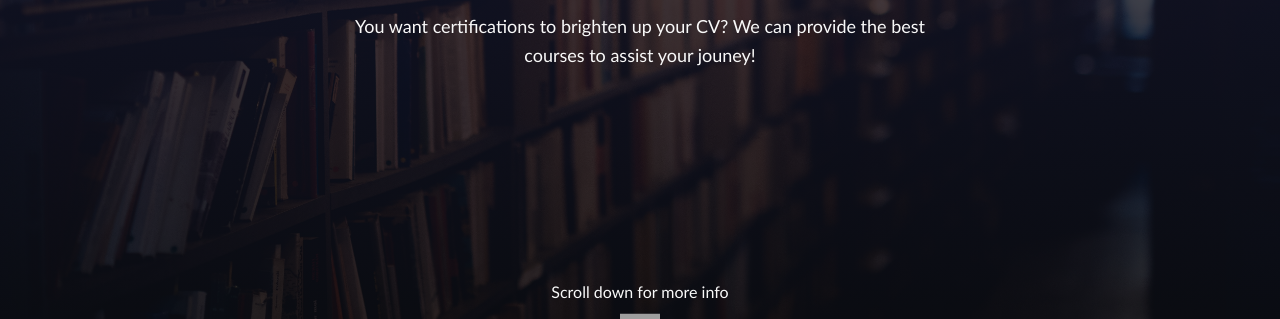
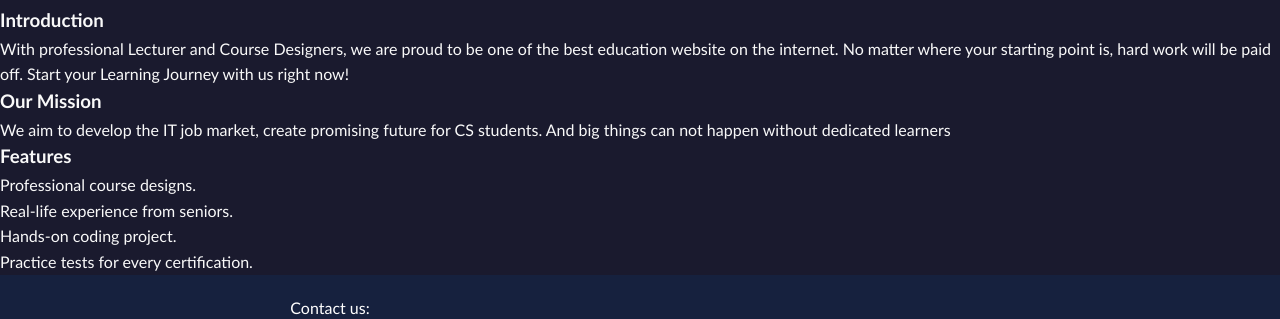
Before and after one commit to OpenHLE/Web-Project, a PHP site: page / in a window 1280 px wide. Shown: the part 429-748 px from the top of the page. Run offline with PHP 8.4, Linux system fonts and the light colour scheme; grey boxes are pictures that could not be loaded.

Commit message:
Update style.css

```diff
--- a/style/style.css
+++ b/style/style.css
@@ -31,6 +31,9 @@
     margin: 0 auto;
     top: 0;
     z-index: 1000;
+    justify-content: space-between;
+    display: flex;
+    align-items: center;
 }
 
 .navbar{
@@ -55,7 +58,7 @@
 
 header h1 {
     color: var(--light-gray);
-    font-size: 28px;
+    font-size: 23px;
 
 }
 nav {
@@ -69,7 +72,8 @@
     padding: 0;
 }
 nav ul li {
-    margin: 0 15px;
+    padding: 0 15px;
+    margin: 0 0;
     display: inline-block;
     position: relative;
 }
@@ -84,181 +88,76 @@
     z-index: 2;
 }
 
-.nav-highlight{
-    position: absolute;
-    top: 0;
-    left: 8px;
-    width: 85px;
-    height: 100%;
-    background-color: var(--accent-red);
-    border-radius: 8px;
-    transition: 0.3s ease-in-out;
-    z-index: 1;
+/*#home, #jobs, #apply, #abt{
+    display: flex;
+    margin: 0;
+    padding: 0;
+    border: 3px solid var(--accent-red);
+    width: 150%;
+    text-align: center;
+
+}
+*/
+
+
+/*------------------------FOOTER----------------------*/
+
+footer {
+    background-color: var(--navy-blue);
+    padding: 20px;
+    max-width: 2000px;
+    width: 100%;
+    margin: 0 auto;
+    display: flex;
+
+    align-items: center;
+    flex-wrap: wrap;
+    text-align: center;
+    color: white;
 }
 
-nav ul li:nth-child(1):hover ~ .nav-highlight {
-    transform: translateX(0px);
-    width: 85px; /* Adjust based on link width */
-}
-nav ul li:nth-child(2):hover ~ .nav-highlight {
-    transform: translateX(107px);
-    width: 85px;
-}
-nav ul li:nth-child(3):hover ~ .nav-highlight {
-    transform: translateX(220px);
-    width: 110px;
+
+
+
+
+.copyright{
+
+    align-self: flex-end;
+    position: absolute;
+    padding-bottom: 0px;
+    margin-bottom: 0px;
 }
 
-nav ul li:nth-child(4):hover ~ .nav-highlight {
-    transform: translateX(360px);
-    width: 80px;
-}
 
-/* Initial position for the active page */
-nav ul li .active ~ .nav-highlight {
-    transform: translateX(0px);
-    width: 80px;
-}
 
-/*------------------------HERO----------------------*/
-.hero {
-    height: 100vh; /* Full-screen height */
-    display: flex;
-    flex-direction: column;
+
+
+.contact{
+
+    width: 50%;
     justify-content: center;
-    align-items: center;
-    text-align: center;
-
-    color: var(--light-gray);
-    padding: 50px 20px;
-    position: relative;
-}
-.herobg {
-    position: absolute;
-    top: 0;
-    left: 0;
-    width: 100%;
-    height: 100%;
-    background: linear-gradient(to bottom, rgba(10, 10, 40, 0.7), rgba(0, 0, 0, 0.8)),
-                url("media/hero-bg.jpg") center/cover no-repeat;
-
-    animation-name: fadein;
-    animation-duration: 1.5s;
-}
-.herocontent{
-    position: relative;
 
 
 }
-.herocontent h1 {
-    font-size: 48px;
-    font-weight: bold;
-    text-transform: uppercase;
-    color: var(--accent-red);
-    opacity: 0;
-    animation: fadein2 1s ease forwards;
+
+.contact img{
+    filter: invert(80%);
+    margin: 2px;
+    transition: transform 0.3s;
 }
 
-.herocontent h2 {
-    font-size: 24px;
-    margin-top: 10px;
-    opacity: 0;
-    animation-delay: 1;
-    animation: fadein2 2s ease forwards;
+.contact img:hover {
+    transform: scale(1.2);
 }
 
-.herocontent p {
-    font-size: 18px;
-    max-width: 600px;
-    margin-top: 15px;
-    opacity: 0;
-    animation: fadein2 3s ease forwards;
+.location{
+    display: flex;
+    align-content: center;
+    gap: 15px;
 }
 
-#scroll {
-    position: absolute;
-    bottom: 30px;
-    text-align: center;
+.location iframe{
+    max-width: 200px;
+    height: 150px;
+    border-radius: 8px;
 }
-
-#scroll img {
-    width: 40px;
-    height: auto;
-    color: #F9F9F9;
-    animation: bounce 1.5s infinite;
-}
-
-/* Bounce Animation for Scroll Down Arrow */
-@keyframes bounce {
-    0%, 100% { transform: translateY(0); }
-    50% { transform: translateY(10px); }
-}
-/*-------------------description-----------------------*/
-.container{
-    display: flex ;
-    max-width: 800px;
-    flex-wrap: wrap;
-    align-content:flex-start ;
-    justify-content: space-between;
-    justify-self: center;
-}
-
-.box{
-    background-color: var(--medium-blue);
-    padding: 20px;
-    margin: 15px;
-    border-radius: 15px;
-    text-align: center;
-    transition: transform 0.3s ease, box-shadow 0.3s ease;
-}
-.box:hover {
-    transform: scale(1.10); /* Scale up by 5% */
-    box-shadow: 0px 10px 20px rgba(0, 0, 0, 6); /* Add shadow */
-}
-.box h3 {
-    font-size: 24px;
-    margin-bottom: 10px;
-}
-
-#introbox{
-    display: block;
-    max-width: 1000px;
-    min-width: 600px;
-}
-
-#missionbox, #featuresbox{
-    max-width: 440px;
-    min-width: 250px;
-}
-
-#featuresbox ul {
-    list-style-type: none; /* Removes default bullet points */
-    padding: 0; /* Removes default padding */
-}
-
-#featuresbox li {
-    background: var(--navy-blue); /* Creates a separate box for each item */
-    padding: 10px;
-    margin: 5px 0;
-    border-radius: 5px;
-}
-/*--------------------------ANIMATIONS----------------------*/
-
-@keyframes fadein{
-    from{opacity: 0;}
-    to{opacity: 1;}
-}
-@keyframes fadein2{
-    0%{
-        transform: translateY(500%);
-        opacity: 0;
-    }
-    50%{
-        transform: translateY(250%);
-        opacity: 0;
-    }
-    100%{
-        transform: translateY(0%);
-        opacity: 1;
-    }
-}
```
